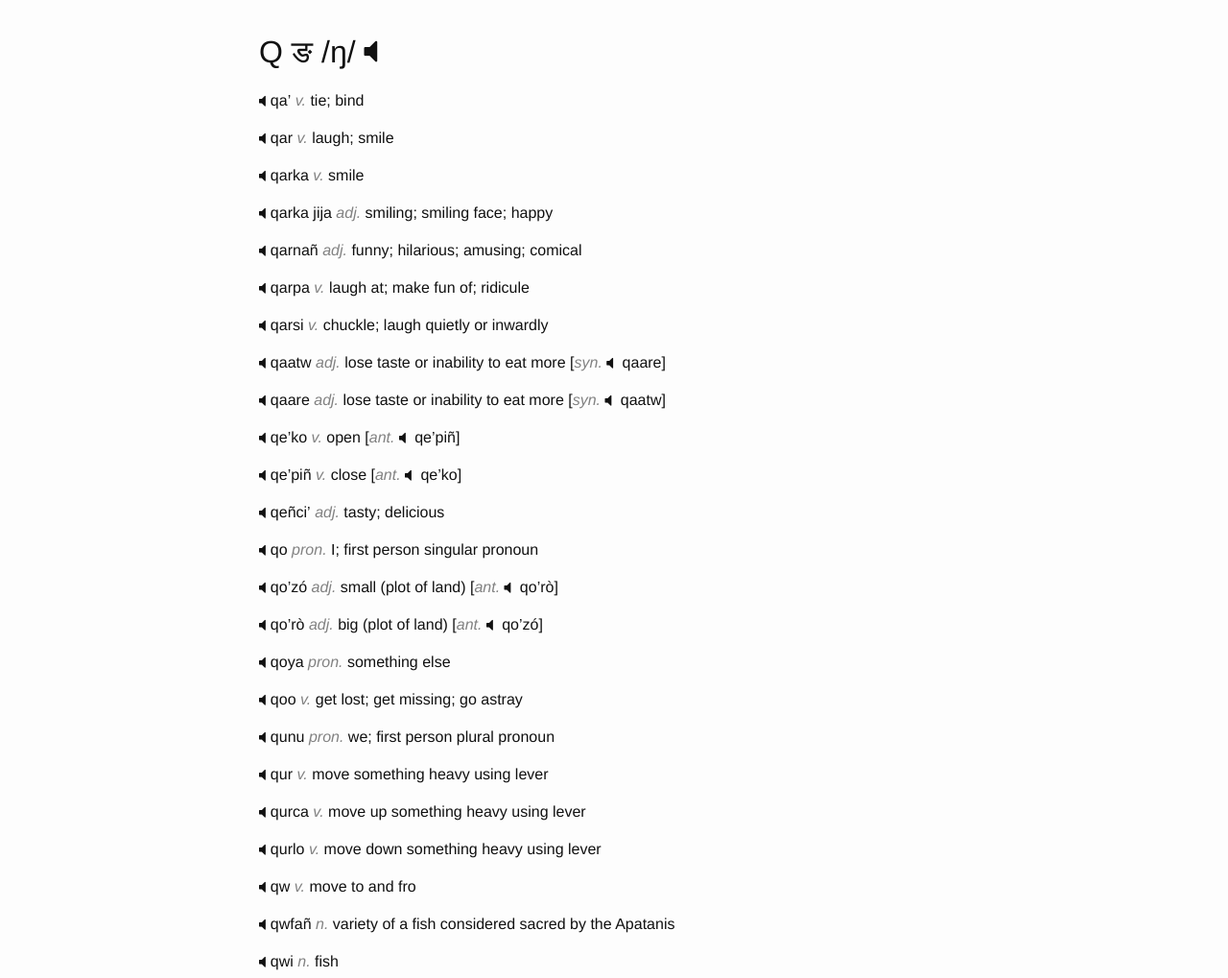
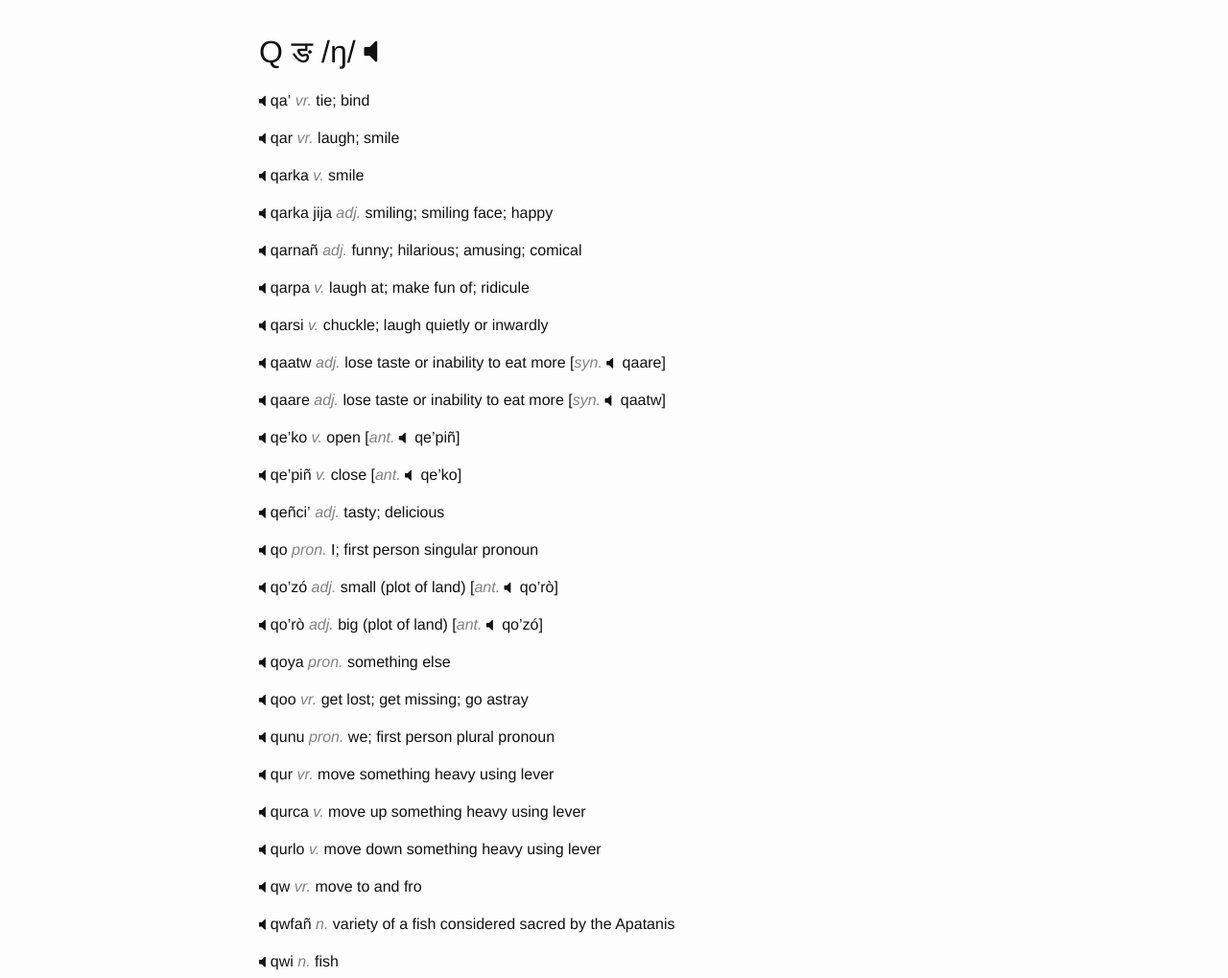
Before and after one commit to hacksparrow/language.apatani.org, a Jekyll site: the page built from dictionary/q.md, in a window 1280 px wide. Shown: the part 189-1208 px from the top of the page at 96% size. Built offline with Jekyll 4.4.1, drawn with Linux system fonts in a browser that asks for light colours; nearby versions of some CDN libraries; comment, search, counter and statistics services are not loaded.

Commit message:
Update q.md

```diff
--- a/dictionary/q.md
+++ b/dictionary/q.md
@@ -6,10 +6,10 @@ devanagari: ङ
 ipa: ŋ
 ---
 
-__qa'__	_v._	tie; bind
+__qa'__	_vr._	tie; bind
 
 
-__qar__	_v._	laugh; smile
+__qar__	_vr._	laugh; smile
 
 
 __qarka__	_v._	smile
@@ -54,13 +54,13 @@ __qo'rò__	_adj._	big (plot of land)	[_ant._	qo'zó]
 __qoya__	_pron._	something else
 
 
-__qoo__	_v._	get lost; get missing; go astray
+__qoo__	_vr._	get lost; get missing; go astray
 
 
 __qunu__	_pron._	we; first person plural pronoun
 
 
-__qur__	_v._	move something heavy using lever
+__qur__	_vr._	move something heavy using lever
 
 
 __qurca__	_v._	move up something heavy using lever
@@ -69,7 +69,7 @@ __qurca__	_v._	move up something heavy using lever
 __qurlo__	_v._	move down something heavy using lever
 
 
-__qw__	_v._	move to and fro
+__qw__	_vr._	move to and fro
 
 
 __qwfañ__	_n._	variety of a fish considered sacred by the Apatanis
```
